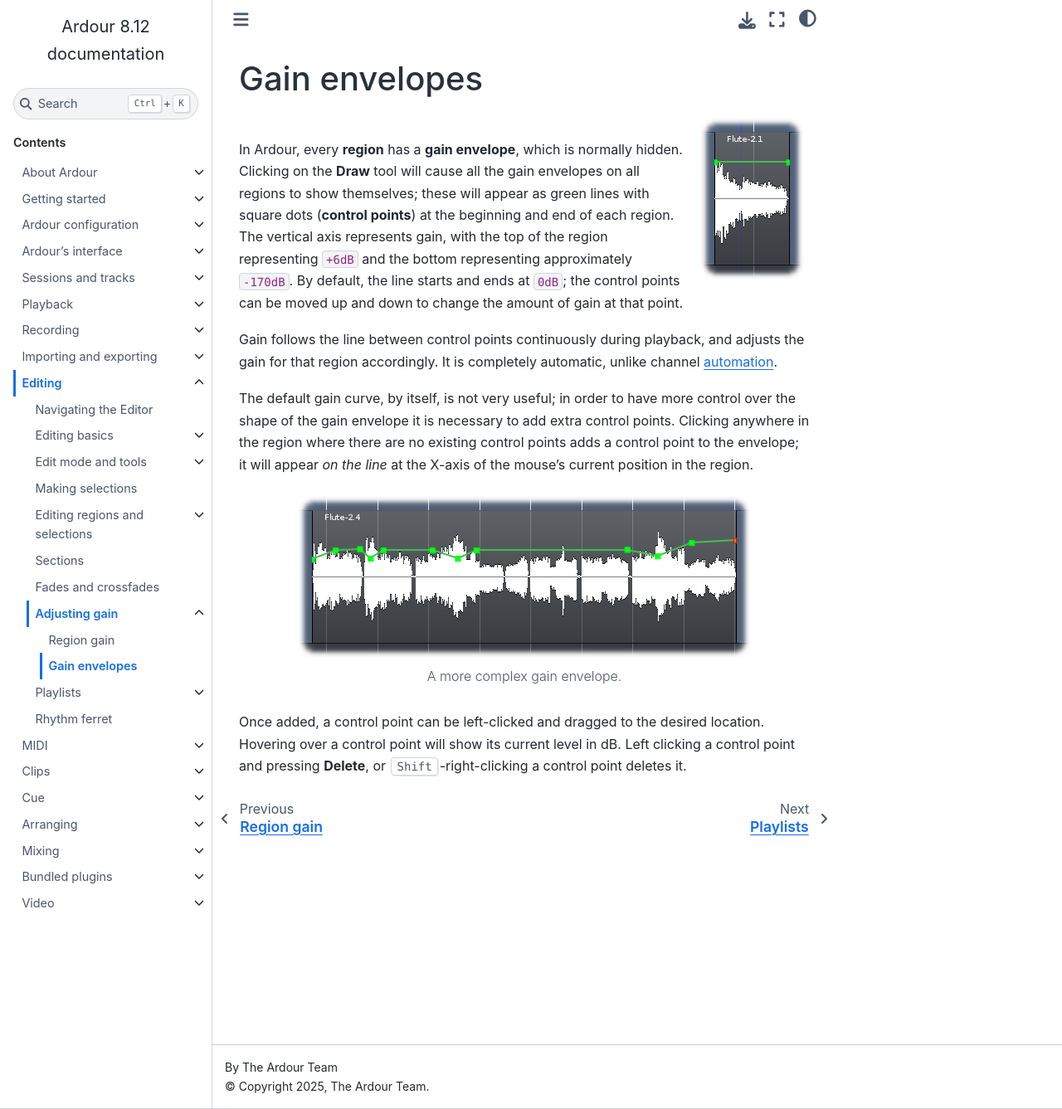
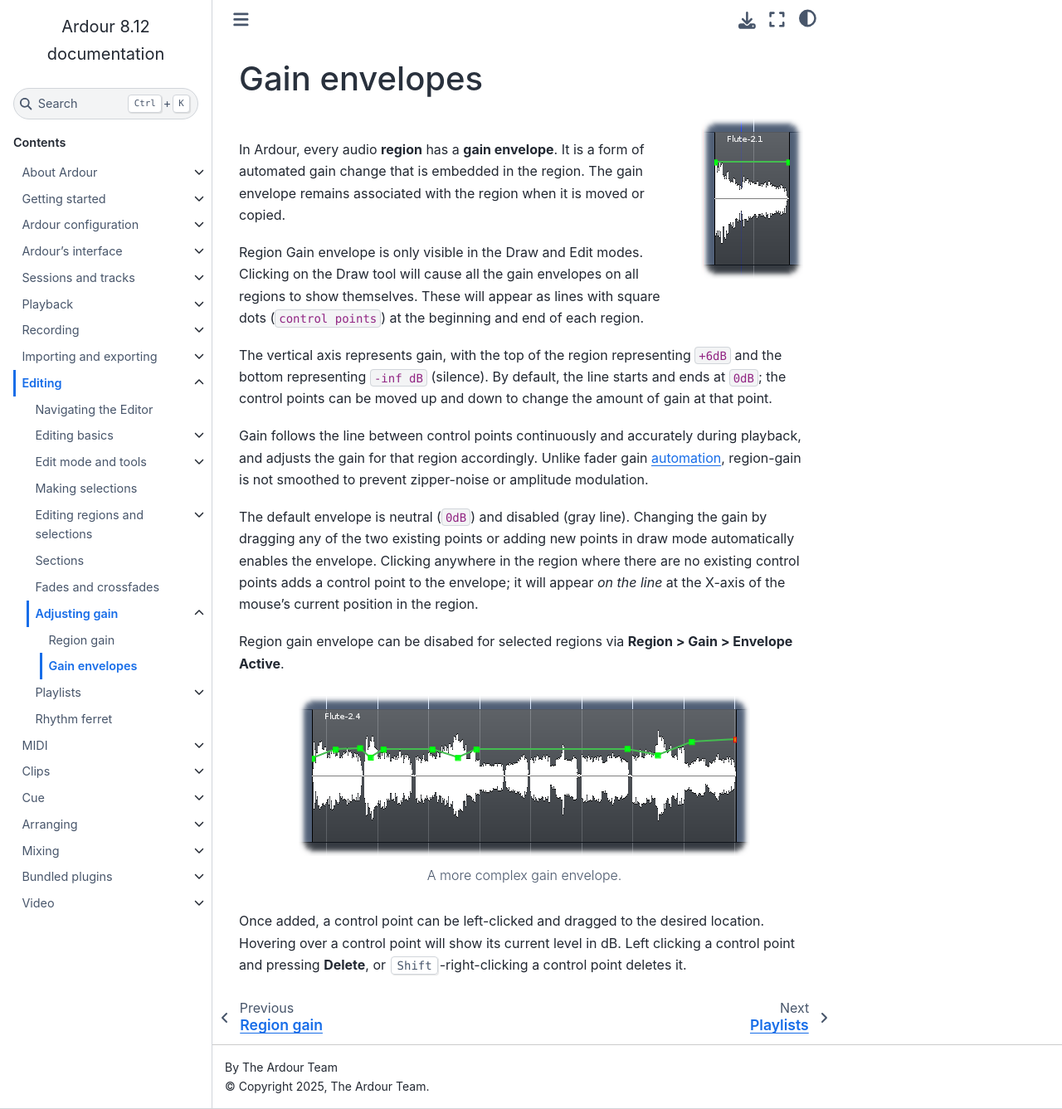
Before and after one commit to prokoudine/ardour-manual-sphinx, a Sphinx documentation site: the page built from source/editing/adjusting-gain/gain-envelopes.rst, in a window 1280 px wide and 1337 px high. Shown: the whole window at 83% size. Built offline with Sphinx 7.4.7 and the Sphinx Book theme 1.1.4, drawn with Linux system fonts in a browser that asks for light colours.

Commit message:
Transfer @x42's changes to the Sphinx port

```diff
--- a/source/editing/adjusting-gain/gain-envelopes.rst
+++ b/source/editing/adjusting-gain/gain-envelopes.rst
@@ -7,26 +7,34 @@
    :alt: Default gain envelope
    :class: right-float
 
-In Ardour, every **region** has a **gain envelope**, which is normally
-hidden. Clicking on the **Draw** tool will cause all the gain envelopes
-on all regions to show themselves; these will appear as green lines with
-square dots (**control points**) at the beginning and end of each
-region. The vertical axis represents gain, with the top of the region
-representing ``+6dB`` and the bottom representing approximately
-``-170dB``. By default, the line starts and ends at ``0dB``; the control
-points can be moved up and down to change the amount of gain at that
-point.
+In Ardour, every audio **region** has a **gain envelope**. It is a form
+of automated gain change that is embedded in the region. The gain
+envelope remains associated with the region when it is moved or copied.
 
-Gain follows the line between control points continuously during
-playback, and adjusts the gain for that region accordingly. It is
-completely automatic, unlike channel :ref:`automation <automation>`.
+Region Gain envelope is only visible in the Draw and Edit modes.
+Clicking on the Draw tool will cause all the gain envelopes on all
+regions to show themselves. These will appear as lines with square dots
+(``control points``) at the beginning and end of each region.
 
-The default gain curve, by itself, is not very useful; in order to have
-more control over the shape of the gain envelope it is necessary to add
-extra control points. Clicking anywhere in the region where there are no
-existing control points adds a control point to the envelope; it will
-appear *on the line* at the X-axis of the mouse's current position in
-the region.
+The vertical axis represents gain, with the top of the region
+representing ``+6dB`` and the bottom representing ``-inf dB`` (silence).
+By default, the line starts and ends at ``0dB``; the control points can
+be moved up and down to change the amount of gain at that point.
+
+Gain follows the line between control points continuously and accurately
+during playback, and adjusts the gain for that region accordingly.
+Unlike fader gain :ref:`automation <automation>`, region-gain is not
+smoothed to prevent zipper-noise or amplitude modulation.
+
+The default envelope is neutral (``0dB``) and disabled (gray line).
+Changing the gain by dragging any of the two existing points or adding
+new points in draw mode automatically enables the envelope.  Clicking
+anywhere in the region where there are no existing control points adds a
+control point to the envelope; it will appear *on the line* at the
+X-axis of the mouse's current position in the region.
+
+Region gain envelope can be disabed for selected regions via **Region >
+Gain > Envelope Active**.
 
 .. figure:: images/gain-envelope2.png
    :alt: Complex gain envelope
```
